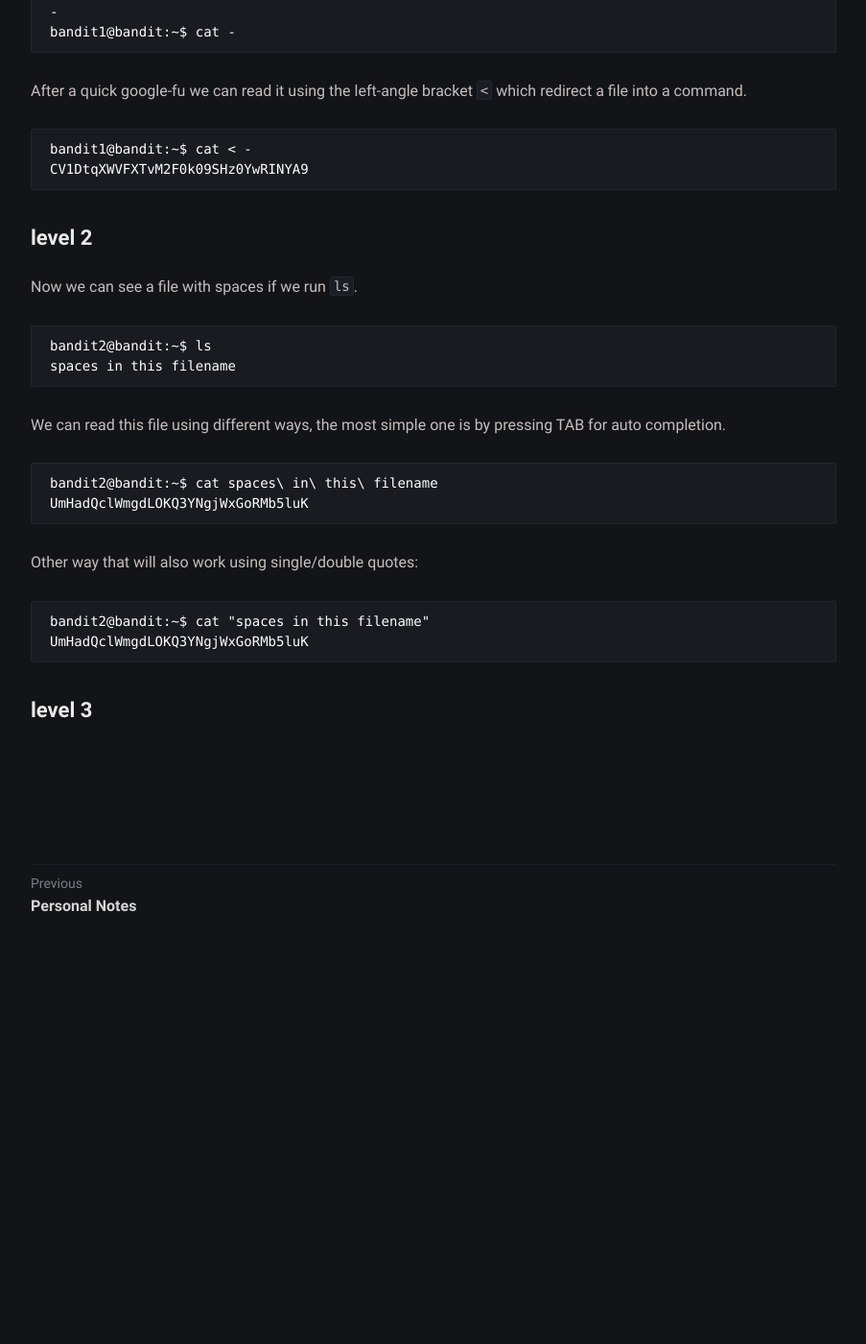
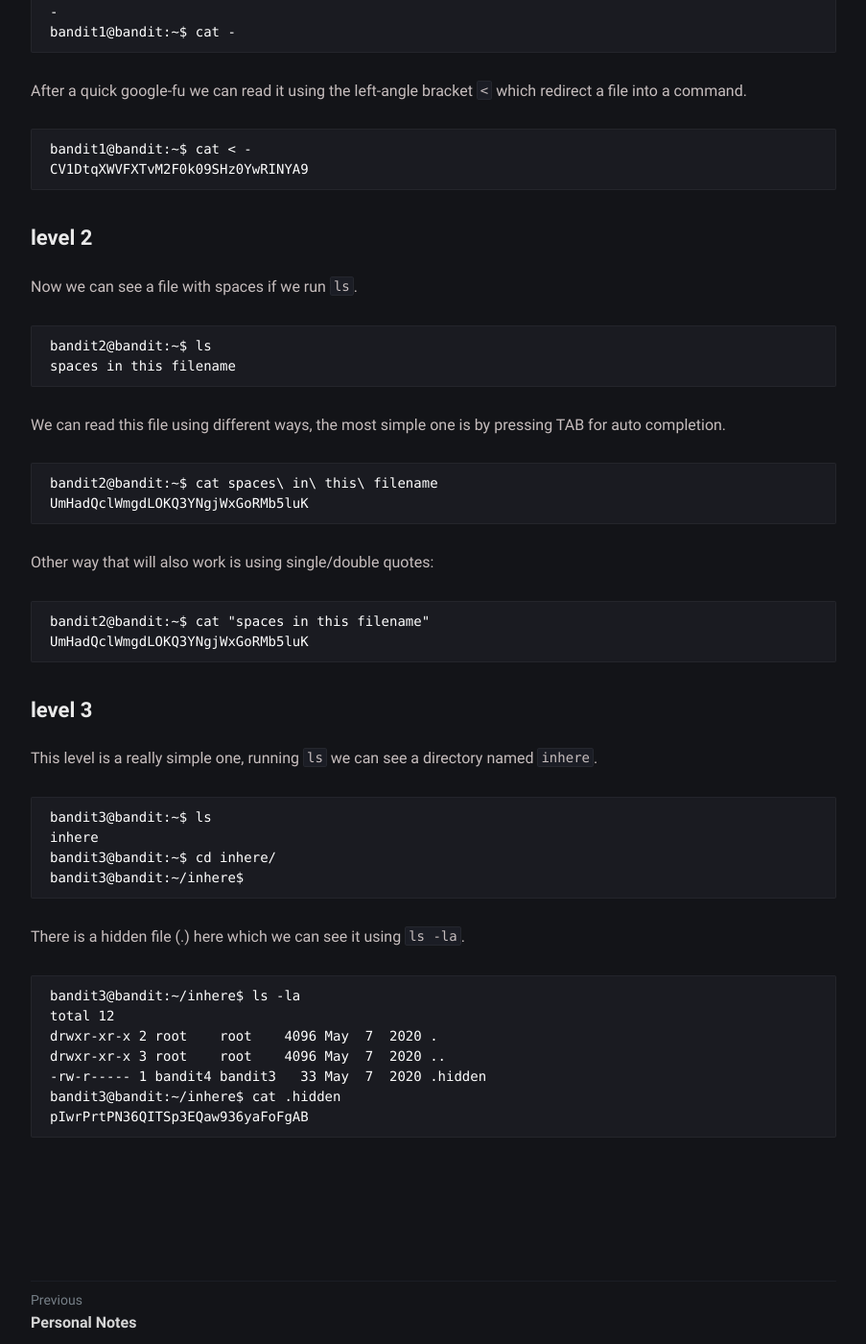
Before and after one commit to sh3llm4g1ck/sh3llm4g1ck.github.io, a Jekyll site: the page built from _posts/overthewire-bandit/2022-03-10-overthewire-bandit.md, in a window 1280 px wide and 1400 px high, scrolled down 1368 px. Shown: the whole window at 96% size, without its empty margins (188-1091 px from the left). Built offline with Jekyll 4.4.1, drawn with Linux system fonts in a browser that asks for light colours; before the commit the page ends 2334 px from its top, so only the background shows below that.

Commit message:
Update 2022-03-10-overthewire-bandit.md

````diff
--- a/_posts/overthewire-bandit/2022-03-10-overthewire-bandit.md
+++ b/_posts/overthewire-bandit/2022-03-10-overthewire-bandit.md
@@ -72,7 +72,7 @@ bandit2@bandit:~$ cat spaces\ in\ this\ filename
 UmHadQclWmgdLOKQ3YNgjWxGoRMb5luK
 ```
 
-Other way that will also work using single/double quotes:
+Other way that will also work is using single/double quotes:
 
 ```
 bandit2@bandit:~$ cat "spaces in this filename"
@@ -80,3 +80,24 @@ UmHadQclWmgdLOKQ3YNgjWxGoRMb5luK
 ```
 
 ## level 3
+
+This level is a really simple one, running `ls` we can see a directory named `inhere`.
+
+```
+bandit3@bandit:~$ ls
+inhere
+bandit3@bandit:~$ cd inhere/
+bandit3@bandit:~/inhere$
+```
+
+There is a hidden file (.) here which we can see it using `ls -la`.
+
+```
+bandit3@bandit:~/inhere$ ls -la
+total 12
+drwxr-xr-x 2 root    root    4096 May  7  2020 .
+drwxr-xr-x 3 root    root    4096 May  7  2020 ..
+-rw-r----- 1 bandit4 bandit3   33 May  7  2020 .hidden
+bandit3@bandit:~/inhere$ cat .hidden
+pIwrPrtPN36QITSp3EQaw936yaFoFgAB
+```
````
